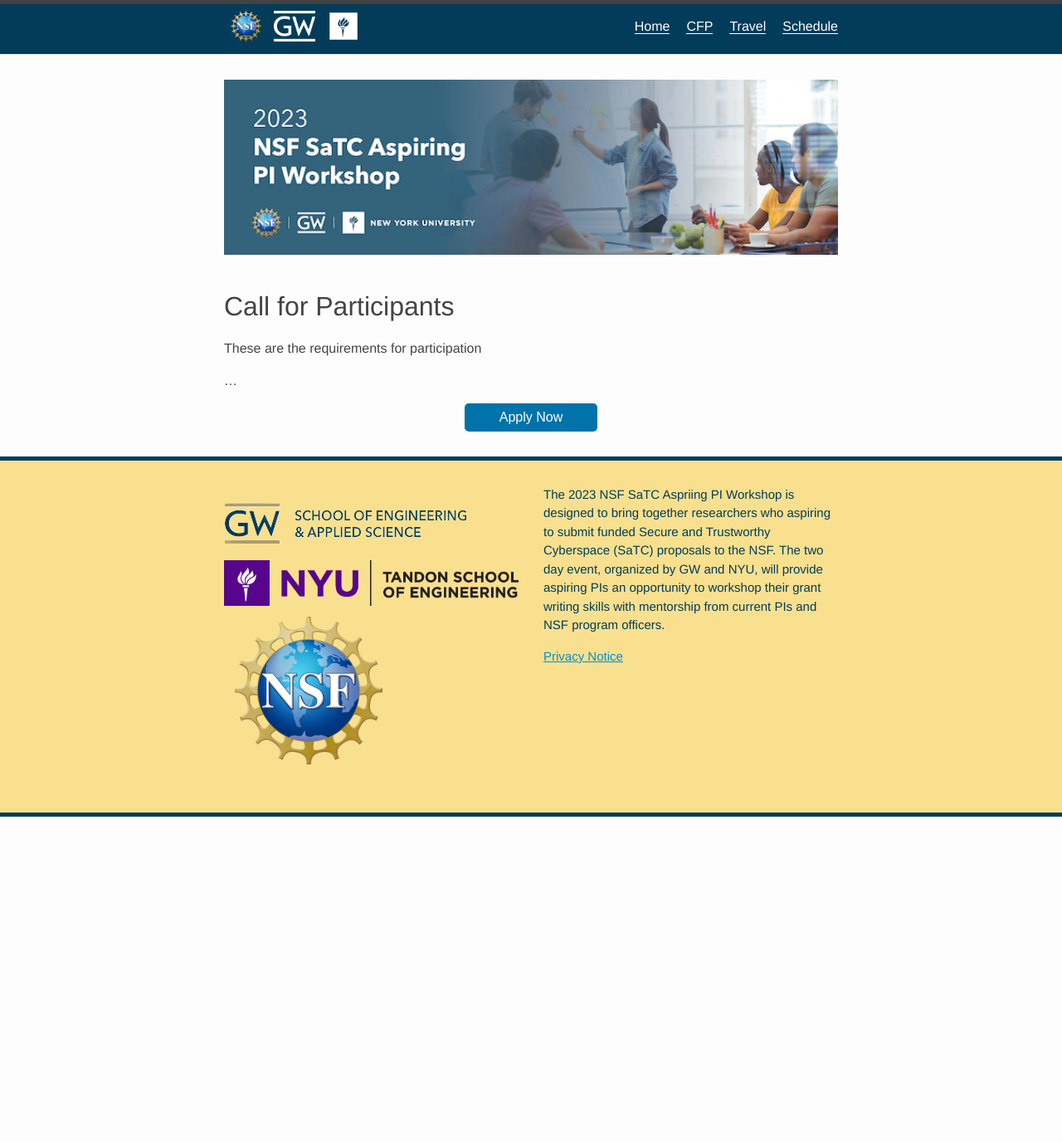
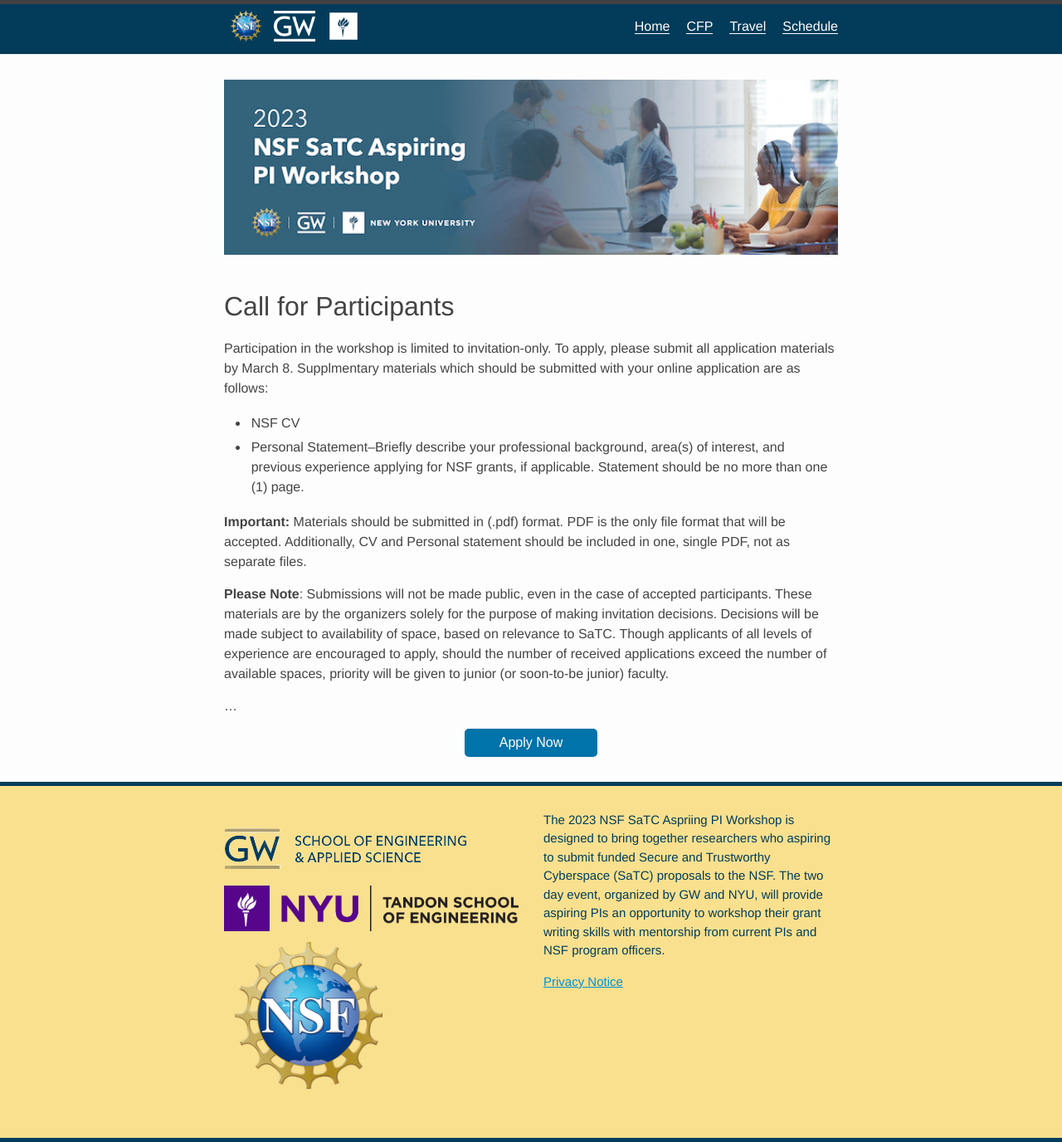
Before and after one commit to satc-aspiring-pi-workshop-2023/satc-aspiring-pi-workshop-2023.github.io, a Jekyll site: the page built from cfp.md, in a window 1280 px wide. Shown: the whole page at 83% size. Built offline with Jekyll 4.4.1, drawn with Linux system fonts in a browser that asks for light colours; some web fonts are replaced; before the commit the page ends 984 px from its top, so only the background shows below that.

Commit message:
Update cfp.md

```diff
--- a/cfp.md
+++ b/cfp.md
@@ -6,7 +6,14 @@ title: CFP
 # Call for Participants
 
 
-These are the requirements for participation
+Participation in the workshop is limited to invitation-only. To apply, please submit all application materials by March 8. Supplmentary materials which should be submitted with your online application are as follows:
+* NSF CV
+* Personal Statement--Briefly describe your professional background, area(s) of interest, and previous experience applying for NSF grants, if applicable. Statement should be no more than one (1) page.
+
+**Important:** Materials should be submitted in (.pdf) format. PDF is the only file format that will be accepted. Additionally, CV and Personal statement should be included in one, single PDF, not as separate files.
+
+
+**Please Note**: Submissions will not be made public, even in the case of accepted participants. These materials are by the organizers  solely for the purpose of making invitation decisions. Decisions will be made subject to availability of space, based on relevance to SaTC. Though applicants of all levels of experience are encouraged to apply, should the number of received applications exceed the number of available spaces, priority will be given to junior (or soon-to-be junior) faculty.
 
 
 ...
```
